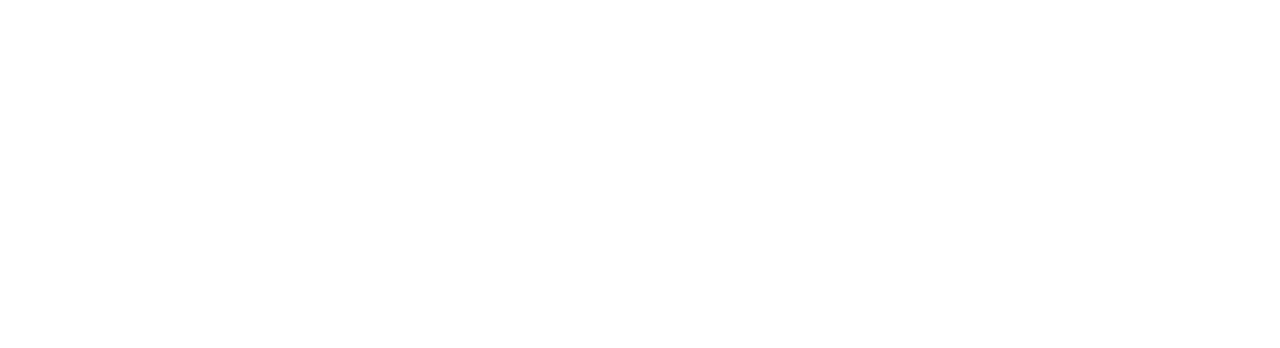
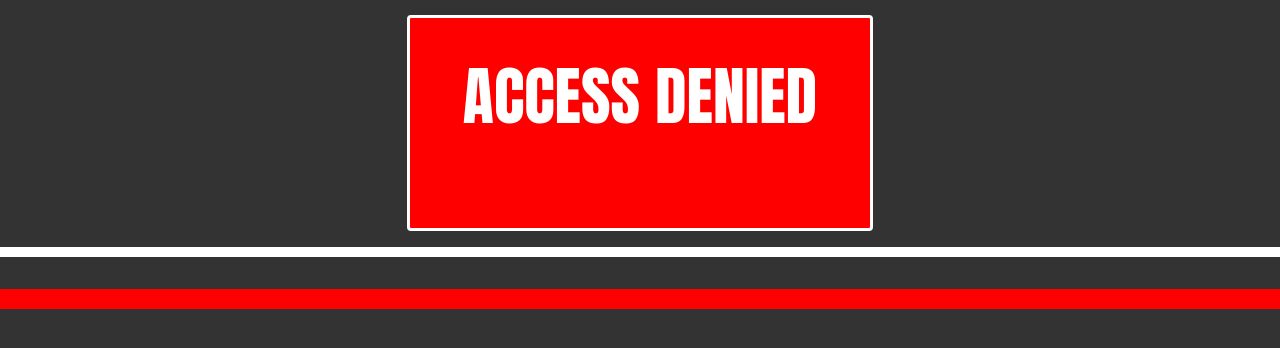
Before and after one commit to ArchieAtOrigins/GH_JS_Proj6_MonoAlphaCrypt, a plain HTML site: page index.html in a window 1280 px wide. Drawn offline with Linux system fonts and the light colour scheme.

Commit message:
Just messing around with some homepage decor

```diff
--- a/index.html
+++ b/index.html
@@ -3,9 +3,15 @@
  <head>
  	<meta charset="UTF-8">
  	<title>Monoaphabetic Substitution Cipher</title>
+ 	<link rel="stylesheet" href="styles.css">
  </head>
  <body>
+ 	<header>
+ 		<h1 id='access'>ACCESS DENIED</h1>
+ 	</header>
  	<div id="container">
+ 	<p id="alphabet"></p>
+ 	<p id="cipher"></p>
  	</div>
  	<script src="scripts.js"></script>
  </body>
--- a/styles.css
+++ b/styles.css
@@ -0,0 +1,33 @@
+body {
+	background: #333;
+	color: white;
+	margin: 0;
+	padding: 0;
+}
+#access {
+	background: red;
+	border: 3px solid white;
+	border-radius: 4px;
+	color: white;
+	font-family: impact, Arial, sans-serif;
+	font-size: 4em;
+	font-weight: 2em;
+	margin:15px auto  15px;
+	padding: 30px;
+	min-height: 150px;
+	text-align: center;
+	width: 400px;
+}
+#alphabet {
+	background: white;
+	color: black;
+	min-height: 10px;
+}
+#cipher {
+	background: red;
+	color: black;
+	font-weight: bold;
+	font-family: 'josefin sans', Arial, sans-serif;
+	font-size: 2em;
+	padding: 10px;
+}
```
